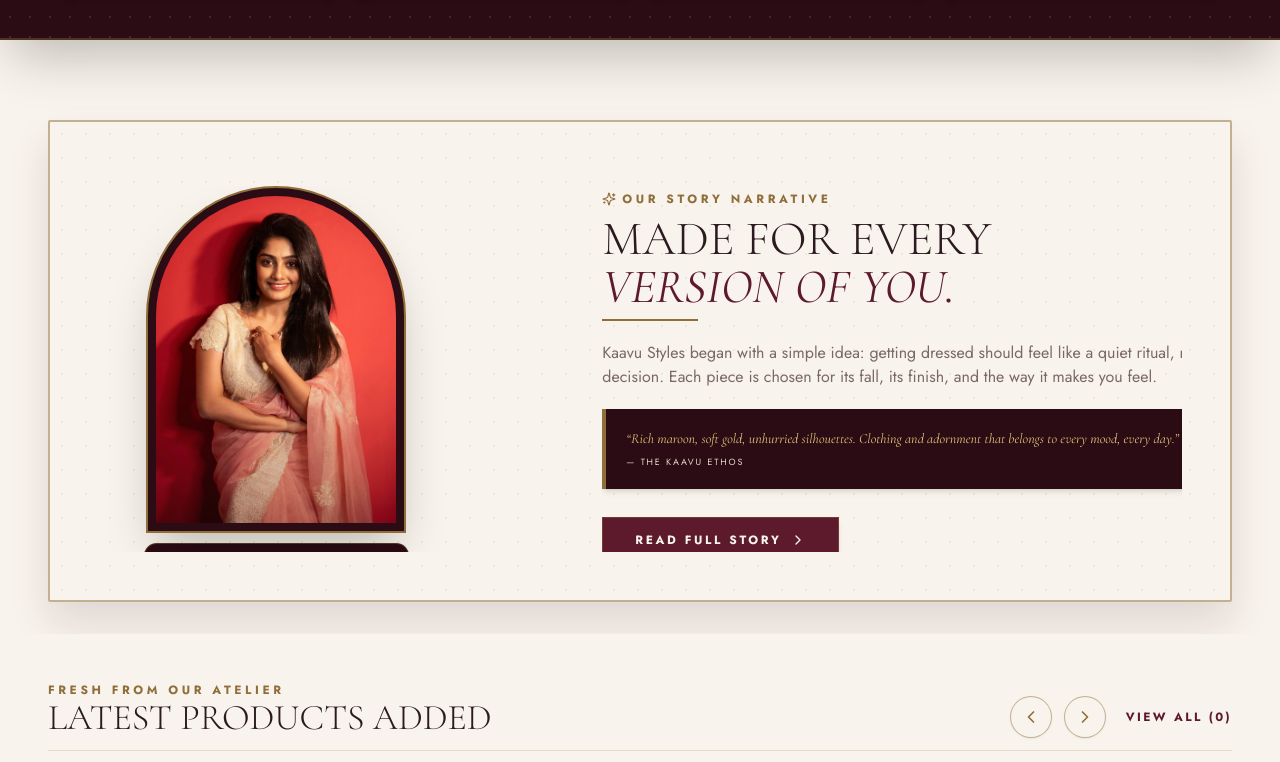
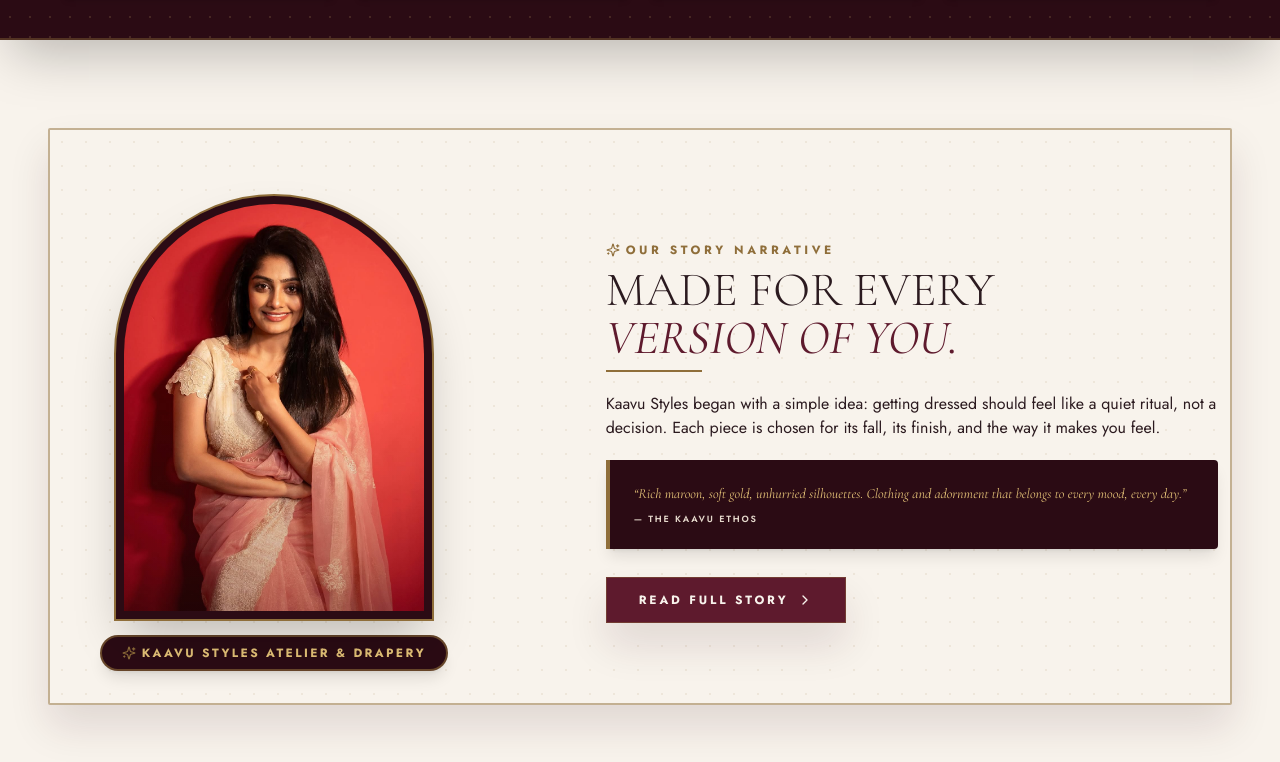
Before and after one commit to rakvihdigital/KaavuStyles, a Next.js app: page / in a window 1280 px wide. Shown: the part 1598-2360 px from the top of the page. Built offline with nearby package versions, Linux system fonts and the light colour scheme; no server answers; the database is empty.

Commit message:
Enhance Atelier badge visibility on desktop and add generous side padding to paragraph text on mobile

```diff
--- a/app/page.tsx
+++ b/app/page.tsx
@@ -244,19 +244,19 @@
       </section>
 
       {/* 4. OUR STORY NARRATIVE SECTION */}
-      <section className="w-full px-3 sm:px-6 lg:px-12 py-4 sm:py-8 overflow-hidden max-w-full">
-        <div className="bg-ivory border-2 border-gold/50 p-4 sm:p-8 lg:p-12 shadow-luxury rounded-sm relative overflow-hidden max-w-full box-border">
+      <section className="w-full px-4 sm:px-6 lg:px-12 py-6 sm:py-10">
+        <div className="bg-ivory border-2 border-gold/50 p-5 sm:p-8 lg:p-12 shadow-luxury rounded-sm relative overflow-hidden max-w-full">
           {/* Subtle Royal Radial Pattern */}
           <div className="absolute inset-0 bg-[radial-gradient(#8F6E3A_1px,transparent_1px)] [background-size:24px_24px] opacity-10 pointer-events-none" />
 
-          <div className="grid grid-cols-1 lg:grid-cols-12 gap-6 sm:gap-10 items-center relative z-10 w-full max-w-full overflow-hidden">
+          <div className="grid grid-cols-1 lg:grid-cols-12 gap-8 lg:gap-12 items-center relative z-10 w-full max-w-full">
             {/* Mobile Header (Shows on mobile before image for optimal narrative flow) */}
-            <div className="lg:hidden text-center space-y-2.5 w-full max-w-full overflow-hidden px-1">
-              <span className="inline-flex items-center justify-center px-3 py-1 bg-ivory-200 border border-gold/40 text-[9px] sm:text-[10px] uppercase tracking-[0.25em] text-gold font-bold rounded-full max-w-full truncate">
+            <div className="lg:hidden text-center space-y-3 w-full px-2">
+              <span className="inline-flex items-center justify-center px-4 py-1.5 bg-ivory-200 border border-gold/40 text-[10px] uppercase tracking-[0.28em] text-gold font-bold rounded-full">
                 <Sparkles className="w-3.5 h-3.5 text-gold mr-1.5 flex-shrink-0" />
-                <span className="truncate">Our Story Narrative</span>
+                <span>Our Story Narrative</span>
               </span>
-              <h2 className="font-serif text-2xl sm:text-4xl uppercase font-light leading-snug text-ink break-words max-w-full">
+              <h2 className="font-serif text-3xl sm:text-4xl uppercase font-light leading-tight text-ink">
                 Made for every <br />
                 <em className="text-crimson font-normal italic">version of you.</em>
               </h2>
@@ -264,25 +264,26 @@
             </div>
 
             {/* Arch Photo Frame (Centered on Mobile, Left Column on Desktop) */}
-            <div data-reveal="left" className="lg:col-span-5 flex flex-col items-center justify-center w-full max-w-full overflow-hidden">
-              <div className="relative w-44 sm:w-60 lg:w-full max-w-[240px] sm:max-w-[260px] aspect-[3/4] rounded-t-[999px] border-2 border-gold p-1.5 sm:p-2 bg-[#2B0B14] shadow-2xl overflow-hidden group hover:border-gold-dark transition-colors mx-auto">
+            <div data-reveal="left" className="lg:col-span-5 flex flex-col items-center justify-center w-full">
+              <div className="relative w-48 sm:w-64 lg:w-full max-w-[260px] sm:max-w-xs aspect-[3/4] rounded-t-[999px] border-2 border-gold p-2 bg-[#2B0B14] shadow-2xl overflow-hidden group hover:border-gold-dark transition-colors mx-auto">
                 <div className="relative w-full h-full rounded-t-[990px] overflow-hidden">
                   <Image
                     src="/image.jpg"
-                    alt="Kaavu Styles Atelier & Founder"
+                    alt="Kaavu Styles Atelier & Drapery"
                     fill
                     className="object-cover group-hover:scale-105 transition-transform duration-1000 ease-out"
                   />
                   <div className="absolute inset-0 bg-gradient-to-t from-[#2B0B14]/60 via-transparent to-transparent opacity-40" />
                 </div>
               </div>
-              <span className="mt-2.5 text-[9px] sm:text-[10px] uppercase tracking-[0.18em] text-gold font-bold bg-[#2B0B14] text-[#E5C378] px-3 sm:px-4 py-1 border border-gold/50 rounded-full shadow-md text-center max-w-full truncate">
-                Kaavu Styles Atelier & Drapery
+              <span className="mt-3.5 inline-flex items-center justify-center space-x-1.5 px-5 py-2 bg-[#2B0B14] border-2 border-gold/60 text-[#E5C378] text-[11px] sm:text-xs uppercase tracking-[0.2em] font-bold rounded-full shadow-lg text-center">
+                <Sparkles className="w-3.5 h-3.5 text-gold flex-shrink-0" />
+                <span>Kaavu Styles Atelier & Drapery</span>
               </span>
             </div>
 
             {/* Text Content (Right Column on Desktop, Body on Mobile) */}
-            <div data-reveal="right" className="lg:col-span-7 space-y-4 sm:space-y-5 text-ink text-center lg:text-left w-full max-w-full break-words overflow-hidden">
+            <div data-reveal="right" className="lg:col-span-7 space-y-5 text-ink text-center lg:text-left w-full px-2 sm:px-0">
               {/* Desktop Header */}
               <div className="hidden lg:block space-y-2">
                 <span className="text-xs uppercase tracking-[0.3em] text-gold font-bold flex items-center space-x-1.5">
@@ -296,24 +297,24 @@
                 <div className="w-24 h-0.5 bg-gold my-2" />
               </div>
 
-              <p className="text-xs sm:text-base text-ink-muted font-normal leading-relaxed font-sans max-w-full break-words">
+              <p className="text-sm sm:text-base text-ink font-normal leading-relaxed font-sans px-1 sm:px-0">
                 Kaavu Styles began with a simple idea: getting dressed should feel like a quiet ritual, not a decision. Each piece is chosen for its fall, its finish, and the way it makes you feel.
               </p>
 
               {/* Luxury Velvet Burgundy Quote Card */}
-              <div className="bg-[#2B0B14] border-l-4 border-gold p-3.5 sm:p-5 text-left rounded-r shadow-md my-3 max-w-full overflow-hidden break-words">
-                <p className="text-xs sm:text-sm text-[#E5C378] font-serif italic font-medium leading-relaxed break-words max-w-full">
+              <div className="bg-[#2B0B14] border-l-4 border-gold p-4 sm:p-6 text-left rounded-r shadow-lg my-4">
+                <p className="text-xs sm:text-sm text-[#E5C378] font-serif italic font-medium leading-relaxed">
                   &ldquo;Rich maroon, soft gold, unhurried silhouettes. Clothing and adornment that belongs to every mood, every day.&rdquo;
                 </p>
-                <span className="text-[9px] uppercase tracking-[0.2em] text-ivory-300 block pt-1.5 font-sans">
+                <span className="text-[9px] uppercase tracking-[0.2em] text-ivory-300 block pt-2 font-sans font-semibold">
                   — The Kaavu Ethos
                 </span>
               </div>
 
-              <div className="pt-2 flex justify-center lg:justify-start max-w-full overflow-hidden">
+              <div className="pt-2 flex justify-center lg:justify-start">
                 <Link
                   href="/story"
-                  className="w-full sm:w-auto inline-flex items-center justify-center space-x-2 px-6 sm:px-8 py-3 sm:py-3.5 bg-crimson hover:bg-crimson-800 text-ivory text-xs uppercase tracking-[0.22em] font-bold transition-all shadow-md hover:scale-105 cursor-pointer border border-gold/40 rounded-none max-w-full"
+                  className="w-full sm:w-auto inline-flex items-center justify-center space-x-2 px-8 py-3.5 bg-crimson hover:bg-crimson-800 text-ivory text-xs uppercase tracking-[0.24em] font-bold transition-all shadow-luxury hover:scale-105 cursor-pointer border border-gold/40 rounded-none"
                 >
                   <span>Read Full Story</span>
                   <ChevronRight className="w-4 h-4 flex-shrink-0" />
```
